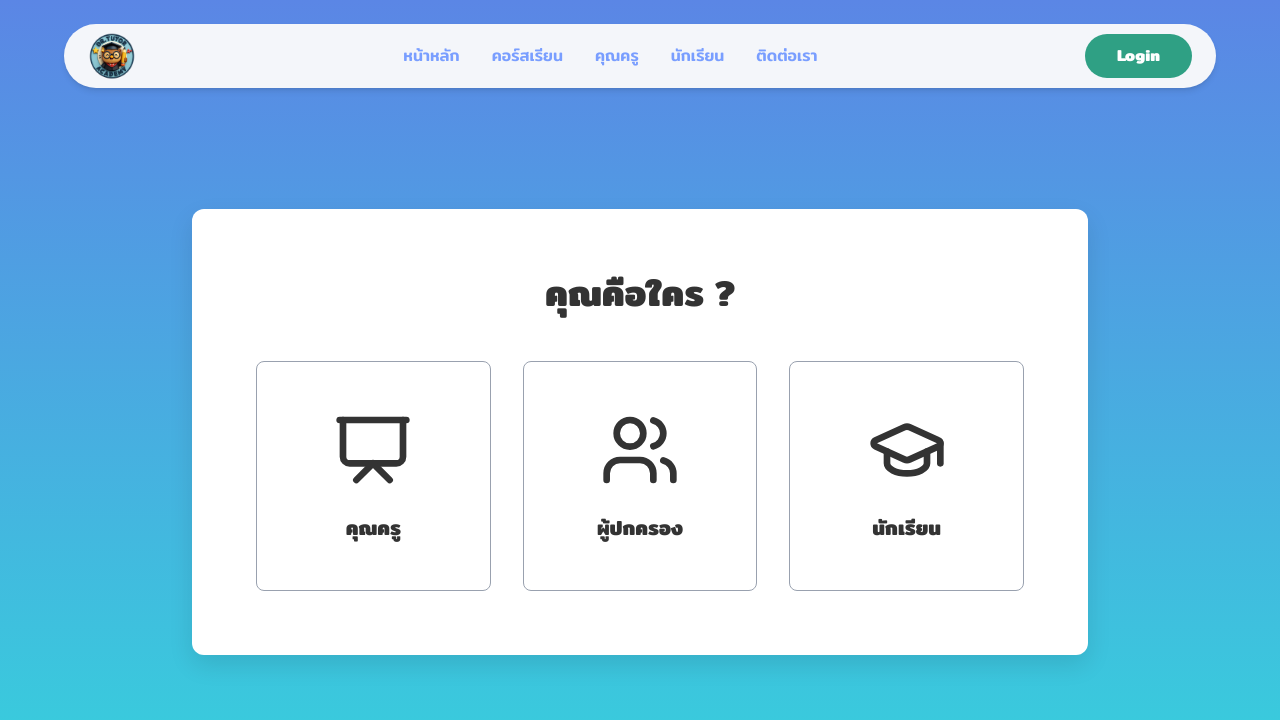
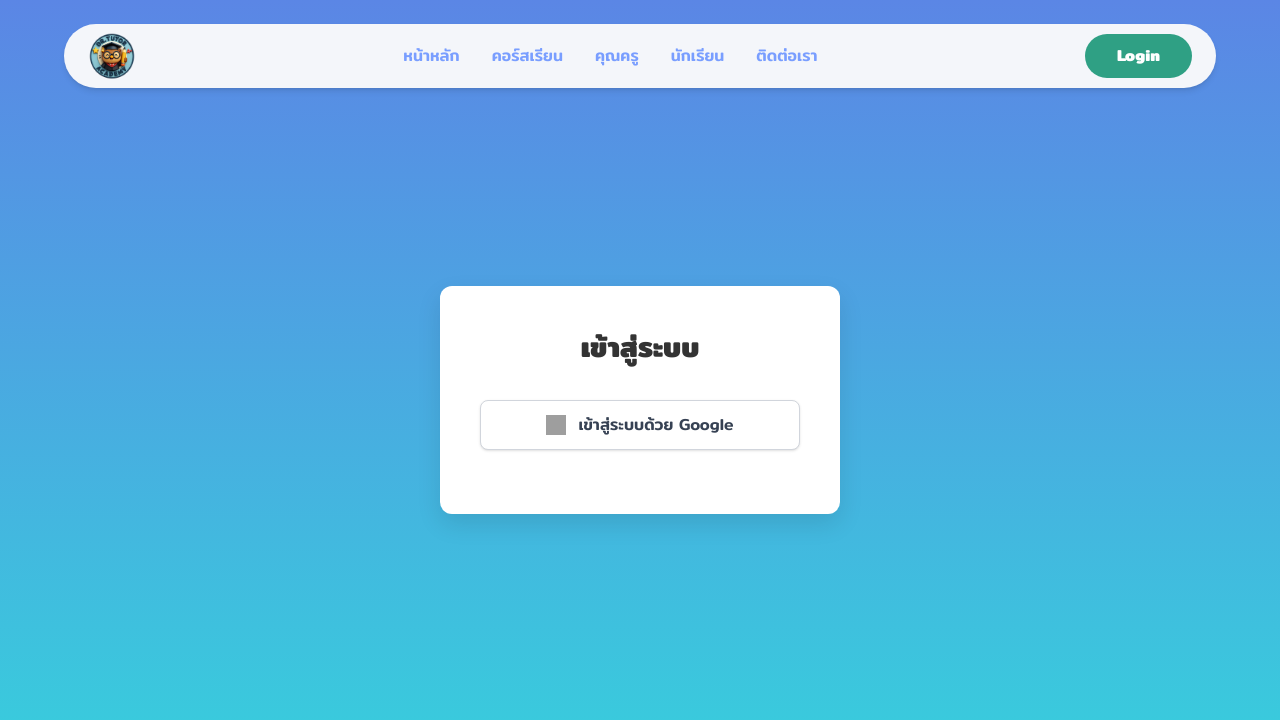
Before and after one commit to DarlinghoneyA/drtutor, a React (Vite) app: page / in a window 1280 px wide. Shown: the top 720 px of the page. Built offline with nearby package versions, Linux system fonts and the light colour scheme; grey boxes are pictures that could not be loaded.

Commit message:
Add feature login with google

```diff
--- a/package.json
+++ b/package.json
@@ -10,6 +10,7 @@
     "preview": "vite preview"
   },
   "dependencies": {
+    "@supabase/supabase-js": "^2.118.0",
     "lucide-react": "^1.56.0",
     "react": "^19.2.8",
     "react-dom": "^19.2.8"
--- a/src/App.jsx
+++ b/src/App.jsx
@@ -8,10 +8,11 @@ function App() {
   return (
     <div>
       <Navbar />
+      <Login />
       {/*<Profile />*/}
       {/*<Home />*/}
-      {/*<Login /*/}
-      <RoleSelection />
+
+      {/*<RoleSelection />*/}
       {/* <UserManagement /> */}
     </div>
   )
--- a/src/components/sections/Login.jsx
+++ b/src/components/sections/Login.jsx
@@ -1,6 +1,20 @@
 import React from 'react';
+import { supabase } from "../../service/supabaseClient";
+function Login() {
+  const handleGoogleLogin = async () => {
+    const { error } = await supabase.auth.signInWithOAuth({
+      provider: 'google',
+      options: {
+        // ให้เด้งกลับมาที่หน้าเว็บของเราหลังจากล็อกอินสำเร็จ
+        redirectTo: 'http://localhost:5174'
+      }
+    });
 
-function Login() {
+    if (error) {
+      console.error("เกิดข้อผิดพลาดในการล็อกอิน:", error.message);
+      alert("ไม่สามารถเข้าสู่ระบบได้ โปรดลองอีกครั้ง");
+    }
+  };
   return (
     // Wrapper คลุมทั้งหน้าจอพร้อมสีพื้นหลังแบบไล่สี (ใช้ Inline Style สำหรับ Gradient)
     <div
@@ -12,12 +26,11 @@ function Login() {
           เข้าสู่ระบบ
         </h2>
         {/* Loginด้วยGoogle */}
-        <button className="flex items-center justify-center gap-2 w-full bg-white border border-gray-300 text-gray-600 py-2.5 rounded-md text-sm font-medium hover:bg-gray-50 transition-colors">
-          <img
-            src="https://upload.wikimedia.org/wikipedia/commons/c/c1/Google_%22G%22_logo.svg"
-            alt="Google Logo"
-            className="w-5 h-5"
-          />
+        <button
+          onClick={handleGoogleLogin}
+          className="flex items-center justify-center gap-3 w-full bg-white border border-gray-300 text-gray-700 py-3 rounded-lg text-sm md:text-base font-medium hover:bg-gray-50 transition-colors shadow-sm mb-6"
+        >
+          <img src="https://upload.wikimedia.org/wikipedia/commons/c/c1/Google_%22G%22_logo.svg" alt="Google Logo" className="w-5 h-5" />
           เข้าสู่ระบบด้วย Google
         </button>
       </div>
--- /dev/null
+++ b/src/service/supabaseClient.js
@@ -0,0 +1,8 @@
+import { createClient } from '@supabase/supabase-js';
+
+// ดึงค่า URL และ Key มาจากไฟล์ .env
+const supabaseUrl = import.meta.env.VITE_SUPABASE_URL;
+const supabaseAnonKey = import.meta.env.VITE_SUPABASE_ANON_KEY;
+
+// สร้างและส่งออก instance สำหรับเรียกใช้งาน
+export const supabase = createClient(supabaseUrl, supabaseAnonKey);
```
Also changed, not shown: 2 other files (tests, documents, lock files or other folders).
